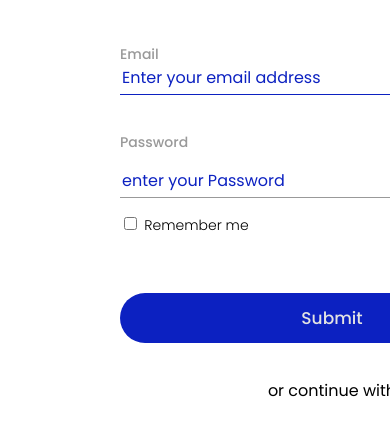
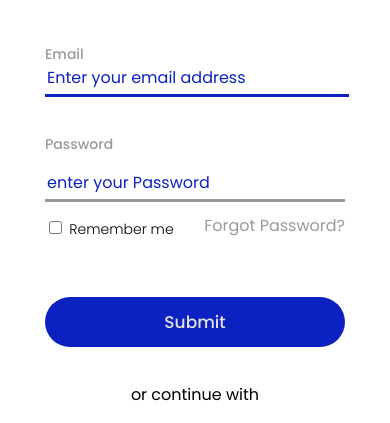
Before and after one commit to danielRaoli/Login-Page, a plain HTML site: page index.html in a window 390 px wide. Shown: the part 240-663 px from the top of the page. Drawn offline with Linux system fonts and the light colour scheme.

Commit message:
responsive login

```diff
--- a/Css/style.css
+++ b/Css/style.css
@@ -1,14 +1,16 @@
 body{
     height: 100vh;
+    overflow: hidden;
 }
+
 .main{
     display: flex;
     font-family: "Poppins";
     padding-left: 120px;
-    justify-content: space-around;
-    overflow-y: hidden;
-    height: 100%;
+    overflow: hidden;
+    height: 100vh;
 }
+
 .logo{
     padding-top: 31px;
     padding-left: 120px;
@@ -41,10 +43,10 @@ body{
 
 .container-login{
     padding-top: 150px;
-    padding-right: 130px;
     display: flex;
     flex-direction: column;
-    width: 429px;
+    flex: 1;
+    max-width: 429px;
 }
 
 label{
@@ -55,10 +57,10 @@ label{
 
 .email{
     height: 30px;
-    width: 420px;
+    width: 100%;
     margin-bottom: 40px;
     border: 0;
-    border-bottom: 1px solid #0C21C1;
+    border-bottom: 3px solid #0C21C1;
 }
 
 input::placeholder{
@@ -70,9 +72,9 @@ input::placeholder{
 
 .form-input{
     height: 30px;
-    width: 420px;
+    max-width: 420px;
     border: 0;
-    border-bottom: 1px solid  #999;
+    border-bottom: 3px solid  #999;
 }
 
 .password{
@@ -111,6 +113,7 @@ input::placeholder{
     color: #e3e3e3;
     font-family: "Poppins";
     border: 0;
+    justify-content: center;
 }
 
 .main-button:hover{
@@ -123,6 +126,7 @@ input::placeholder{
 .links{
     text-align: center;
     text-decoration: none;
+    gap: 10px;
 }
 
 .links p{
@@ -131,19 +135,22 @@ input::placeholder{
 }
 
 .container-img{
+    padding-bottom: 100px;
     margin: 20px 0;
     margin-right: 20px;
+    max-height: 890px;
     display: flex;
     flex-direction: column;
-    width: 50vw;
     box-sizing: border-box;
     height: auto;
     background-color: #000842;
-    padding: 0 98px;
     color: #e3e3e3;
     border-radius: 15px;
     justify-content: center;
     text-align: start;
+    flex: 1;
+    box-sizing: border-box;
+    overflow: hidden;
 
 }
 
@@ -151,10 +158,11 @@ input::placeholder{
 .container-img .main-title{
     padding-top: 40px;
     padding-bottom: 20px;
+    padding-left:98px ;
 }
 
 .container-img p{
-    padding-bottom: 100px;
+    padding-left: 98px;
 }
 
 .container-img img {
@@ -162,3 +170,22 @@ input::placeholder{
     max-width: 521px;
     max-height: 521px;
 }
+
+@media screen and (max-width:980px) {
+    .main{
+        justify-content: center;
+        padding: 0;
+    }
+
+    .container-img{
+        display: none;
+    }
+
+}
+
+@media screen and (max-width: 700px){
+    .container-login{
+        flex: none;
+        width: 300px
+    }
+}
```
